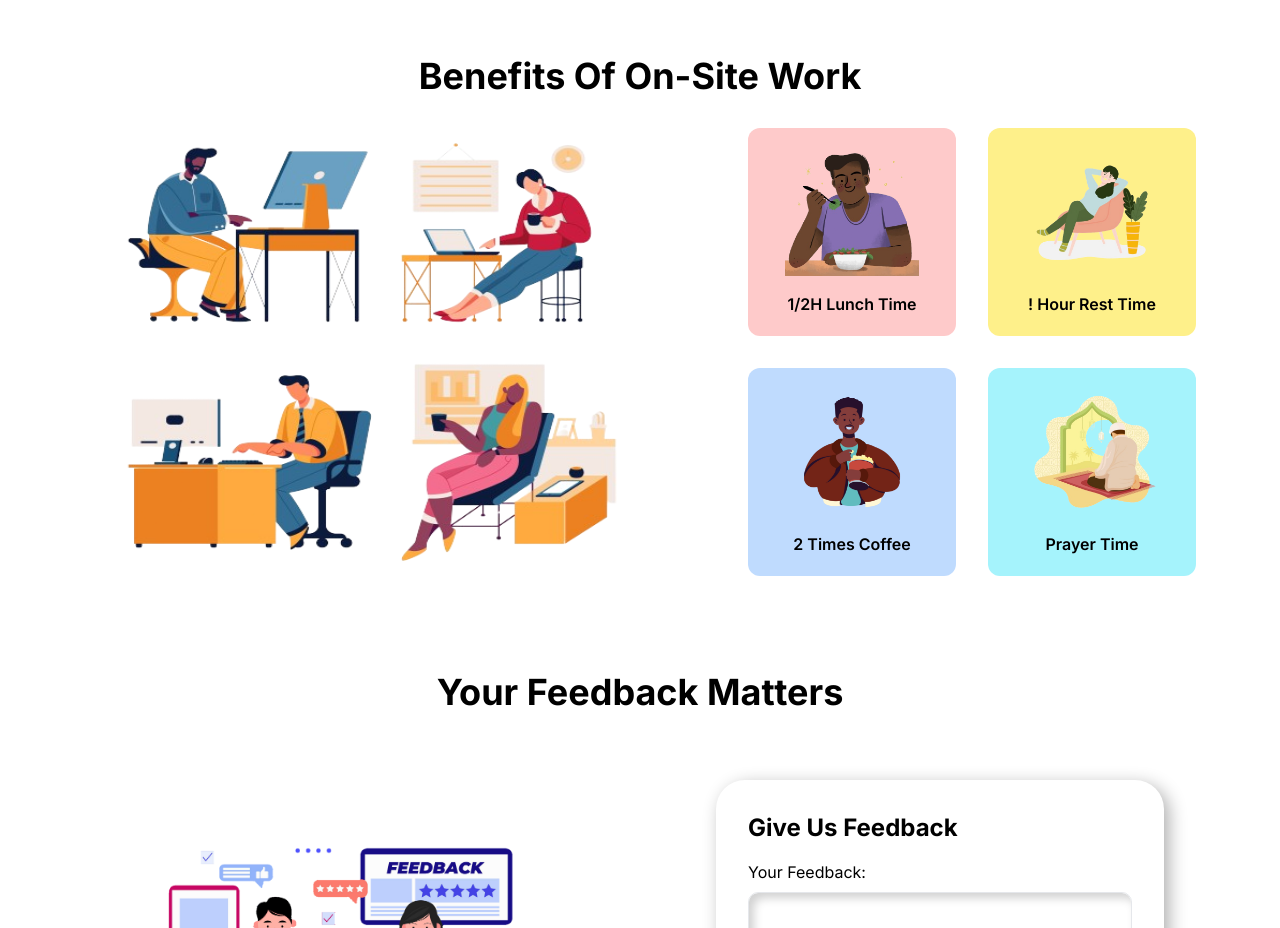
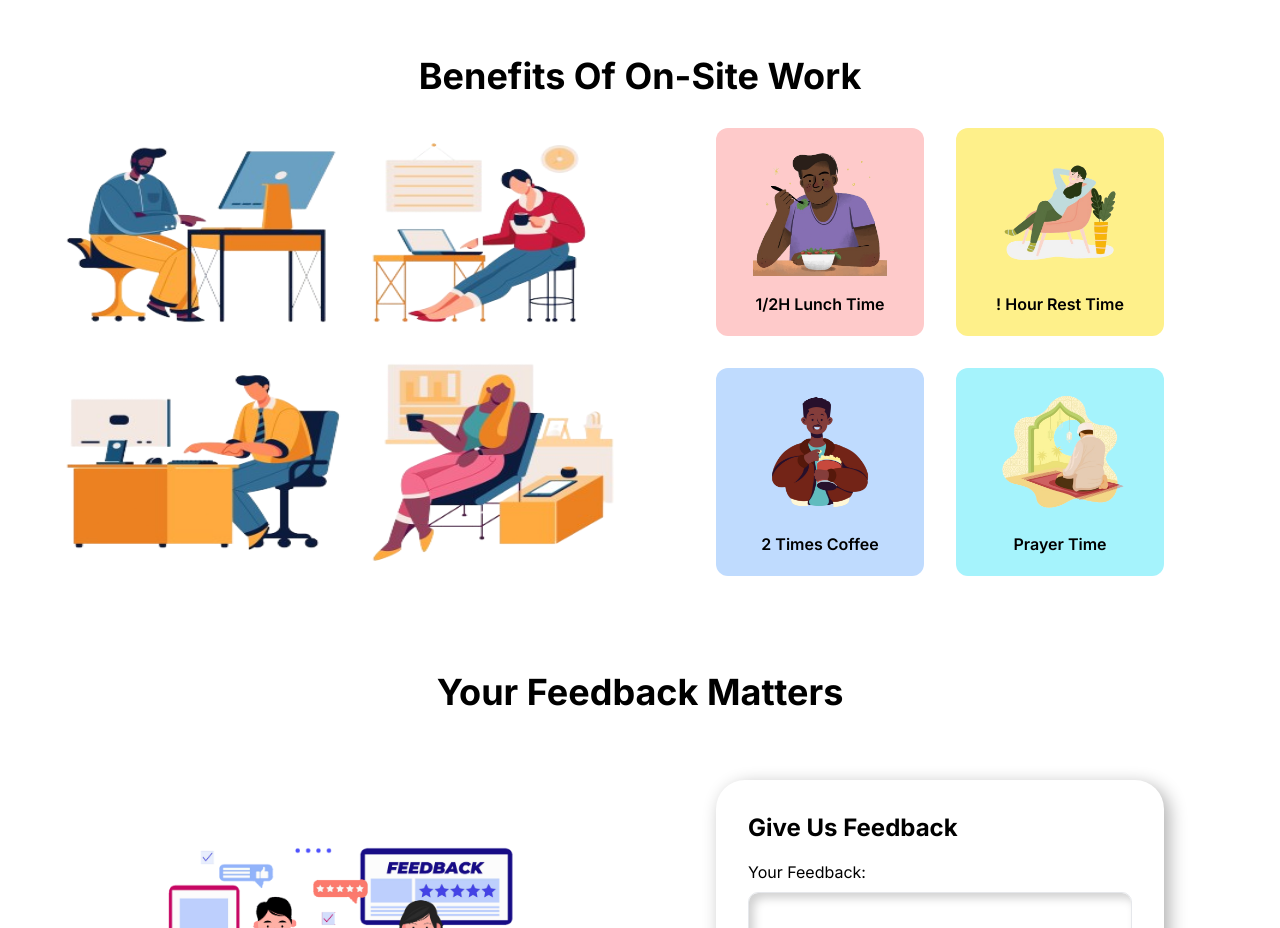
Before and after one commit to shaqqitech/newway, a Next.js app: page / in a window 1280 px wide. Shown: the part 1280-2208 px from the top of the page. Built offline with nearby package versions, Linux system fonts and the light colour scheme.

Commit message:
fix padding in facilities component

```diff
--- a/src/components/Facilities.jsx
+++ b/src/components/Facilities.jsx
@@ -31,7 +31,7 @@ const Facilities = () => {
       </h1>
       <div className="w-full flex flex-col lg:flex-row dark:text-black">
         {/* Left Box */}
-        <div className="w-full lg:flex-1 hidden lg:flex justify-center items-center px-16">
+        <div className="w-full lg:flex-1 hidden lg:flex justify-center items-center">
           <div
             className="w-full h-full flex justify-center items-center relative"
             data-aos="fade-up"
```
